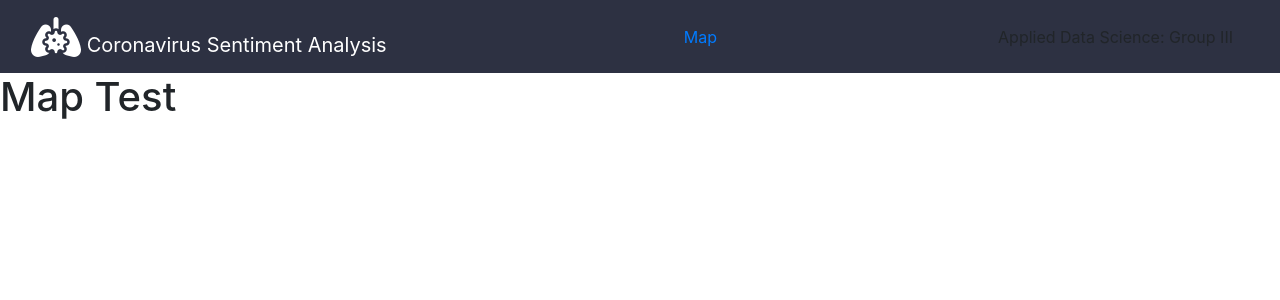
After one commit to fznsakib/covidology, a Django app: page /map/ in a window 1280 px wide. The commit adds this page. Shown: the top 300 px of the page. Run offline with Django 3.2, Linux system fonts and the light colour scheme; some libraries are stand-ins or nearby versions.

Commit message:
Created map page and button link

```diff
--- a/web-app-env/project/app/templates/base.html
+++ b/web-app-env/project/app/templates/base.html
@@ -15,11 +15,13 @@
 
     <nav class="navbar navbar-dark " style="background: #2d3142;">
       <div class="container-fluid">
-        <a class="navbar-brand" href=""><i class="fas fa-lungs-virus fa-2x mt-1"></i>
+        <a class="navbar-brand" href="{% url 'dashboard'%}"><i class="fas fa-lungs-virus fa-2x mt-1"></i>
           <span id=navbar-text >Coronavirus Sentiment Analysis</span>
+          <a class="nav-link" href="{% url 'map'%}">Map</a>
         </a>
           <span id=navbar-text class="justify-content-end mr-3" >Applied Data Science: Group III</span>
       </div>
+
     </nav>
     {% block page_content %}{% endblock %}
 
--- /dev/null
+++ b/web-app-env/project/dashboard/templates/map.html
@@ -0,0 +1,7 @@
+{% extends "base.html" %}
+{% load static %}
+{% block page_content %}
+
+<h1>Map Test</h1>
+
+{% endblock %}
--- a/web-app-env/project/dashboard/urls.py
+++ b/web-app-env/project/dashboard/urls.py
@@ -3,4 +3,5 @@ from dashboard import views
 
 urlpatterns = [
     path("", views.dashboard, name="dashboard"),
+    path("map/", views.map, name="map"),
 ]
--- a/web-app-env/project/dashboard/views.py
+++ b/web-app-env/project/dashboard/views.py
@@ -26,3 +26,6 @@ def dashboard(request):
     )
 
     return render(request, "dashboard.html", context={"plot_div": [plot0_div, plot1_div, plot2_div, plot3_div]})
+
+def map(request):
+    return render(request, "map.html", context={})
```
Also changed, not shown: web-app-env/project/dashboard/templates/dashboard.html (+2 -8 lines).
